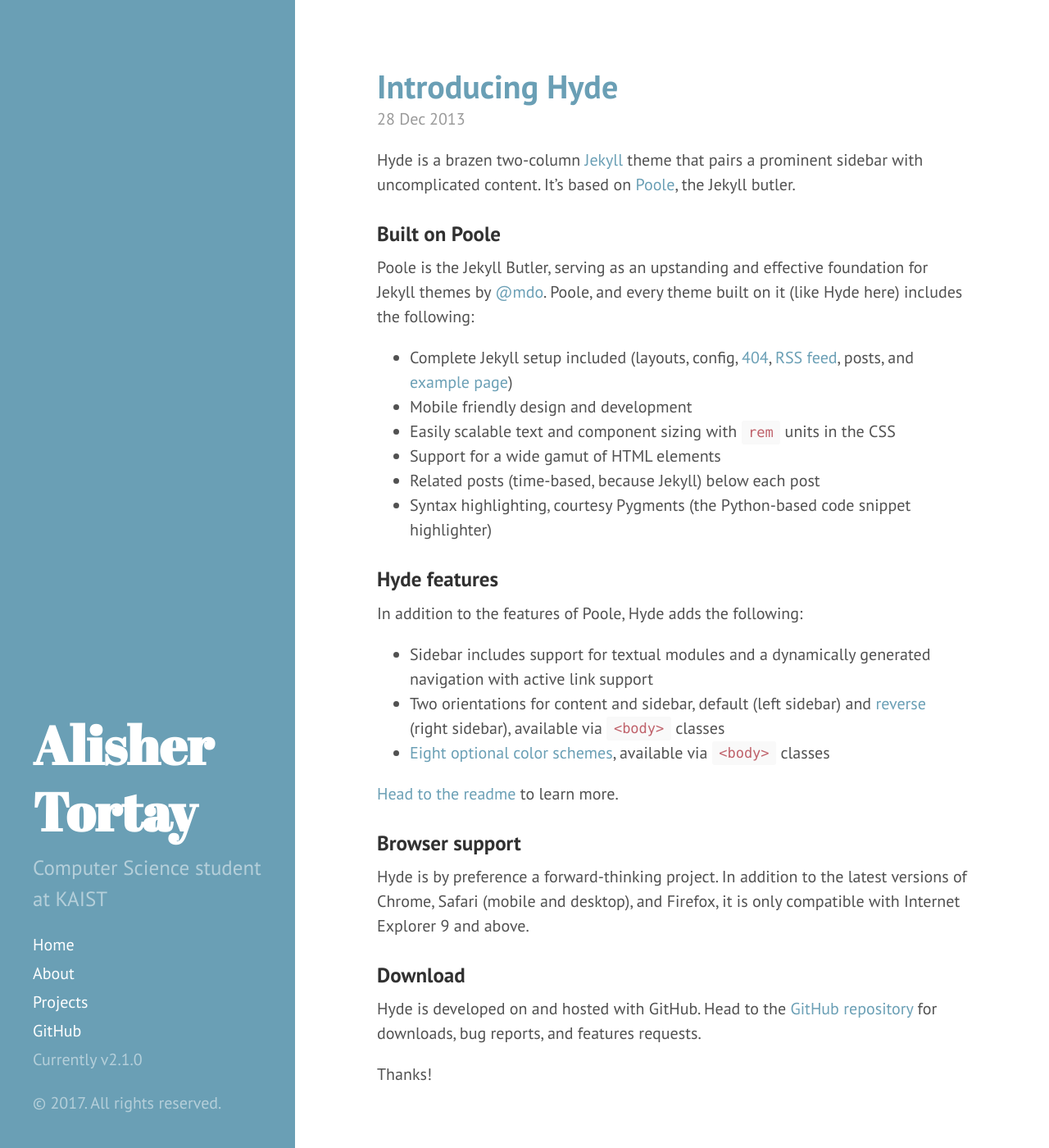
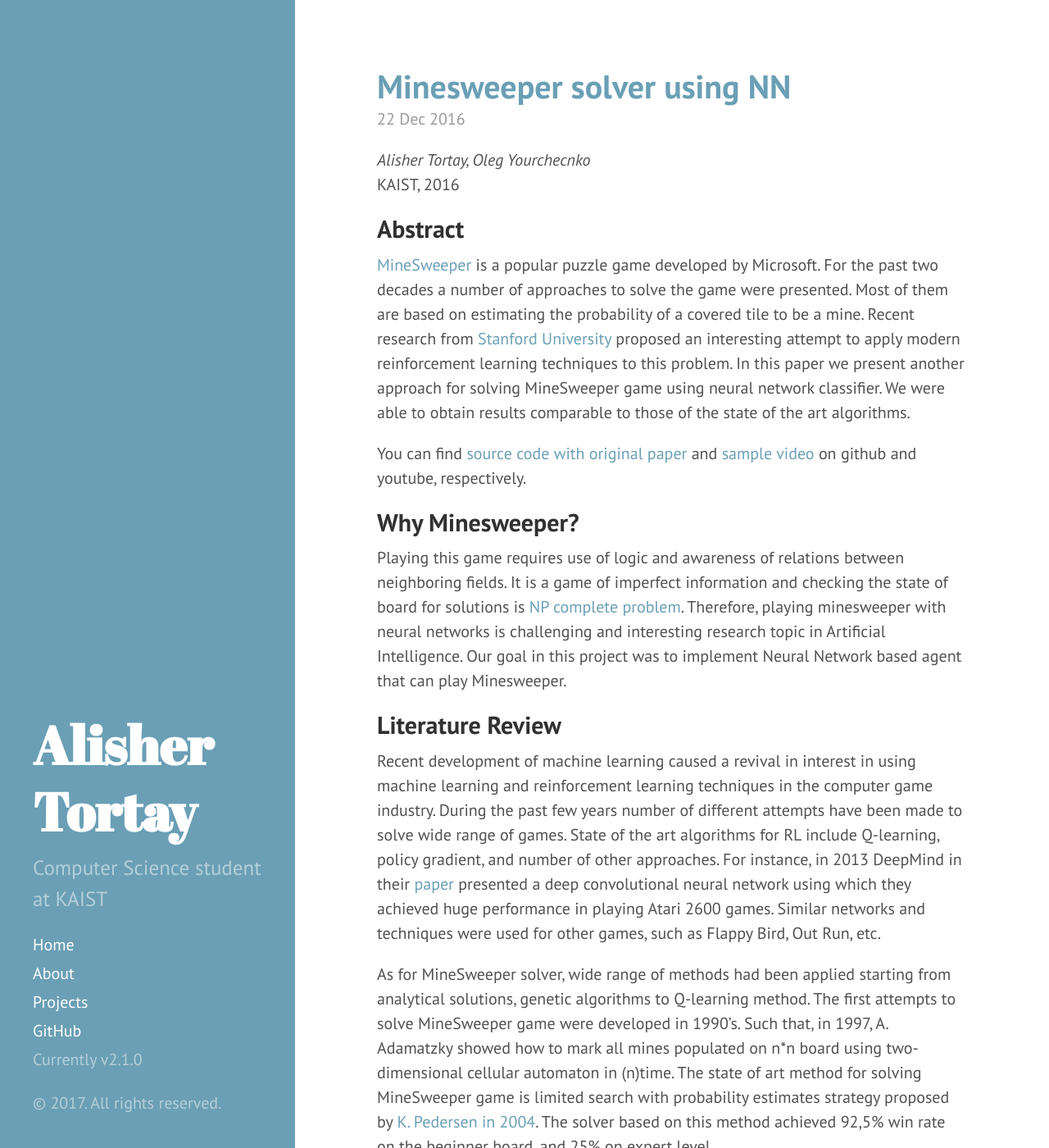
Before and after one commit to chizhik/Chizhik.github.io, a Jekyll site: the page built from index.html, in a window 1280 px wide and 1400 px high. Shown: the whole window at 82% size. Built offline with Jekyll 4.4.1, drawn with Linux system fonts in a browser that asks for light colours; Markdown is read by kramdown in place of the engine named in the settings; the list of posts is cut into pages by our own code; some of the changed text lies outside the part shown.

Commit message:
first post

```diff
--- a/_posts/2012-02-06-whats-jekyll.md
+++ /dev/null
@@ -1,12 +0,0 @@
----
-layout: post
-title: What's Jekyll?
----
-
-[Jekyll](http://jekyllrb.com) is a static site generator, an open-source tool for creating simple yet powerful websites of all shapes and sizes. From [the project's readme](https://github.com/mojombo/jekyll/blob/master/README.markdown):
-
-  > Jekyll is a simple, blog aware, static site generator. It takes a template directory [...] and spits out a complete, static website suitable for serving with Apache or your favorite web server. This is also the engine behind GitHub Pages, which you can use to host your project’s page or blog right here from GitHub.
-
-It's an immensely useful tool and one we encourage you to use here with Hyde.
-
-Find out more by [visiting the project on GitHub](https://github.com/mojombo/jekyll).
--- a/_posts/2012-02-07-example-content.md
+++ /dev/null
@@ -1,138 +0,0 @@
----
-layout: post
-title: Example content
----
-
-
-<div class="message">
-  Howdy! This is an example blog post that shows several types of HTML content supported in this theme.
-</div>
-
-Cum sociis natoque penatibus et magnis <a href="#">dis parturient montes</a>, nascetur ridiculus mus. *Aenean eu leo quam.* Pellentesque ornare sem lacinia quam venenatis vestibulum. Sed posuere consectetur est at lobortis. Cras mattis consectetur purus sit amet fermentum.
-
-> Curabitur blandit tempus porttitor. Nullam quis risus eget urna mollis ornare vel eu leo. Nullam id dolor id nibh ultricies vehicula ut id elit.
-
-Etiam porta **sem malesuada magna** mollis euismod. Cras mattis consectetur purus sit amet fermentum. Aenean lacinia bibendum nulla sed consectetur.
-
-## Inline HTML elements
-
-HTML defines a long list of available inline tags, a complete list of which can be found on the [Mozilla Developer Network](https://developer.mozilla.org/en-US/docs/Web/HTML/Element).
-
-- **To bold text**, use `<strong>`.
-- *To italicize text*, use `<em>`.
-- Abbreviations, like <abbr title="HyperText Markup Langage">HTML</abbr> should use `<abbr>`, with an optional `title` attribute for the full phrase.
-- Citations, like <cite>&mdash; Mark otto</cite>, should use `<cite>`.
-- <del>Deleted</del> text should use `<del>` and <ins>inserted</ins> text should use `<ins>`.
-- Superscript <sup>text</sup> uses `<sup>` and subscript <sub>text</sub> uses `<sub>`.
-
-Most of these elements are styled by browsers with few modifications on our part.
-
-## Heading
-
-Vivamus sagittis lacus vel augue rutrum faucibus dolor auctor. Duis mollis, est non commodo luctus, nisi erat porttitor ligula, eget lacinia odio sem nec elit. Morbi leo risus, porta ac consectetur ac, vestibulum at eros.
-
-### Code
-
-Cum sociis natoque penatibus et magnis dis `code element` montes, nascetur ridiculus mus.
-
-{% highlight js %}
-// Example can be run directly in your JavaScript console
-
-// Create a function that takes two arguments and returns the sum of those arguments
-var adder = new Function("a", "b", "return a + b");
-
-// Call the function
-adder(2, 6);
-// > 8
-{% endhighlight %}
-
-Aenean lacinia bibendum nulla sed consectetur. Etiam porta sem malesuada magna mollis euismod. Fusce dapibus, tellus ac cursus commodo, tortor mauris condimentum nibh, ut fermentum massa.
-
-### Gists via GitHub Pages
-
-Vestibulum id ligula porta felis euismod semper. Nullam quis risus eget urna mollis ornare vel eu leo. Donec sed odio dui.
-
-{% gist 5555251 gist.md %}
-
-Aenean eu leo quam. Pellentesque ornare sem lacinia quam venenatis vestibulum. Nullam quis risus eget urna mollis ornare vel eu leo. Cum sociis natoque penatibus et magnis dis parturient montes, nascetur ridiculus mus. Donec sed odio dui. Vestibulum id ligula porta felis euismod semper.
-
-### Lists
-
-Cum sociis natoque penatibus et magnis dis parturient montes, nascetur ridiculus mus. Aenean lacinia bibendum nulla sed consectetur. Etiam porta sem malesuada magna mollis euismod. Fusce dapibus, tellus ac cursus commodo, tortor mauris condimentum nibh, ut fermentum massa justo sit amet risus.
-
-* Praesent commodo cursus magna, vel scelerisque nisl consectetur et.
-* Donec id elit non mi porta gravida at eget metus.
-* Nulla vitae elit libero, a pharetra augue.
-
-Donec ullamcorper nulla non metus auctor fringilla. Nulla vitae elit libero, a pharetra augue.
-
-1. Vestibulum id ligula porta felis euismod semper.
-2. Cum sociis natoque penatibus et magnis dis parturient montes, nascetur ridiculus mus.
-3. Maecenas sed diam eget risus varius blandit sit amet non magna.
-
-Cras mattis consectetur purus sit amet fermentum. Sed posuere consectetur est at lobortis.
-
-<dl>
-  <dt>HyperText Markup Language (HTML)</dt>
-  <dd>The language used to describe and define the content of a Web page</dd>
-
-  <dt>Cascading Style Sheets (CSS)</dt>
-  <dd>Used to describe the appearance of Web content</dd>
-
-  <dt>JavaScript (JS)</dt>
-  <dd>The programming language used to build advanced Web sites and applications</dd>
-</dl>
-
-Integer posuere erat a ante venenatis dapibus posuere velit aliquet. Morbi leo risus, porta ac consectetur ac, vestibulum at eros. Nullam quis risus eget urna mollis ornare vel eu leo.
-
-### Images
-
-Quisque consequat sapien eget quam rhoncus, sit amet laoreet diam tempus. Aliquam aliquam metus erat, a pulvinar turpis suscipit at.
-
-![placeholder](http://placehold.it/800x400 "Large example image")
-![placeholder](http://placehold.it/400x200 "Medium example image")
-![placeholder](http://placehold.it/200x200 "Small example image")
-
-### Tables
-
-Aenean lacinia bibendum nulla sed consectetur. Lorem ipsum dolor sit amet, consectetur adipiscing elit.
-
-<table>
-  <thead>
-    <tr>
-      <th>Name</th>
-      <th>Upvotes</th>
-      <th>Downvotes</th>
-    </tr>
-  </thead>
-  <tfoot>
-    <tr>
-      <td>Totals</td>
-      <td>21</td>
-      <td>23</td>
-    </tr>
-  </tfoot>
-  <tbody>
-    <tr>
-      <td>Alice</td>
-      <td>10</td>
-      <td>11</td>
-    </tr>
-    <tr>
-      <td>Bob</td>
-      <td>4</td>
-      <td>3</td>
-    </tr>
-    <tr>
-      <td>Charlie</td>
-      <td>7</td>
-      <td>9</td>
-    </tr>
-  </tbody>
-</table>
-
-Nullam id dolor id nibh ultricies vehicula ut id elit. Sed posuere consectetur est at lobortis. Nullam quis risus eget urna mollis ornare vel eu leo.
-
------
-
-Want to see something else added? <a href="https://github.com/poole/poole/issues/new">Open an issue.</a>
--- a/_posts/2013-12-28-introducing-hyde.md
+++ /dev/null
@@ -1,37 +0,0 @@
----
-layout: post
-title: Introducing Hyde
----
-
-Hyde is a brazen two-column [Jekyll](http://jekyllrb.com) theme that pairs a prominent sidebar with uncomplicated content. It's based on [Poole](http://getpoole.com), the Jekyll butler.
-
-### Built on Poole
-
-Poole is the Jekyll Butler, serving as an upstanding and effective foundation for Jekyll themes by [@mdo](https://twitter.com/mdo). Poole, and every theme built on it (like Hyde here) includes the following:
-
-* Complete Jekyll setup included (layouts, config, [404](/404), [RSS feed](/atom.xml), posts, and [example page](/about))
-* Mobile friendly design and development
-* Easily scalable text and component sizing with `rem` units in the CSS
-* Support for a wide gamut of HTML elements
-* Related posts (time-based, because Jekyll) below each post
-* Syntax highlighting, courtesy Pygments (the Python-based code snippet highlighter)
-
-### Hyde features
-
-In addition to the features of Poole, Hyde adds the following:
-
-* Sidebar includes support for textual modules and a dynamically generated navigation with active link support
-* Two orientations for content and sidebar, default (left sidebar) and [reverse](https://github.com/poole/lanyon#reverse-layout) (right sidebar), available via `<body>` classes
-* [Eight optional color schemes](https://github.com/poole/hyde#themes), available via `<body>` classes
-
-[Head to the readme](https://github.com/poole/hyde#readme) to learn more.
-
-### Browser support
-
-Hyde is by preference a forward-thinking project. In addition to the latest versions of Chrome, Safari (mobile and desktop), and Firefox, it is only compatible with Internet Explorer 9 and above.
-
-### Download
-
-Hyde is developed on and hosted with GitHub. Head to the <a href="https://github.com/poole/hyde">GitHub repository</a> for downloads, bug reports, and features requests.
-
-Thanks!
--- /dev/null
+++ b/_posts/2016-12-22-minesweeper-solver-using-nn.md
@@ -0,0 +1,167 @@
+---
+layout: post
+title: Minesweeper solver using NN
+---
+
+_Alisher Tortay, Oleg Yourchecnko_
+KAIST, 2016
+
+## Abstract
+
+[MineSweeper](https://en.wikipedia.org/wiki/Minesweeper_(video_game)) is a popular puzzle game developed by Microsoft. For the past two decades a number of approaches to solve the game were presented. Most of them are based on estimating the probability of a covered tile to be a mine. Recent research from [Stanford University](http://cs229.stanford.edu/proj2015/372_report.pdf) proposed an interesting attempt to apply modern reinforcement learning techniques to this problem. In this paper we present another approach for solving MineSweeper game using neural network classifier. We were able to obtain results comparable to those of  the state of the art algorithms.
+
+You can find [source code with original paper](https://github.com/Chizhik/minesweeper) and [sample video](https://youtu.be/m93DKCp-P0c) on github and youtube, respectively.
+
+## Why Minesweeper?
+
+Playing this game requires use of logic and awareness of relations between neighboring fields. It is a game of imperfect information and checking the state of board for solutions is [NP complete problem](http://web.mat.bham.ac.uk/R.W.Kaye/minesw/ordmsw.htm). Therefore, playing minesweeper with neural networks is challenging and interesting research topic in Artificial Intelligence. Our goal in this project was to implement Neural Network based agent that can play Minesweeper.
+
+## Literature Review
+
+Recent development of machine learning caused a revival in interest in using machine learning and reinforcement learning techniques in the computer game industry. During the past few years number of different attempts have been made to solve wide range of games. State of the art algorithms for RL include Q-learning, policy gradient, and number of other approaches. For instance, in 2013 DeepMind in their [paper](https://deepmind.com/research/publications/playing-atari-deep-reinforcement-learning/) presented a deep convolutional neural network using which they achieved huge performance in playing Atari 2600 games. Similar networks and techniques were used for other games, such as Flappy Bird, Out Run, etc.
+
+As for MineSweeper solver, wide range of methods had been applied starting from analytical solutions, genetic algorithms to Q-learning method. The first attempts to solve MineSweeper game were developed in 1990’s. Such that, in 1997, A. Adamatzky showed how to mark all mines populated on n*n board using two-dimensional cellular automaton in (n)time. The state of art method for solving MineSweeper game is limited search with probability estimates strategy proposed by [K. Pedersen in 2004](http://www.minesweeper.info/articles/ComplexityMinesweeperStrategiesForGamePlaying.pdf). The solver based on this method achieved 92,5% win rate on the beginner board, and  25% on expert level.
+
+There also have been few attempts to use machine to play the game. In 2015 [students from Stanford University](http://cs229.stanford.edu/proj2015/372_report.pdf) applied supervised learning using SVM classifier and linear regression model, and Q-learning algorithm based on Q-tables. However, performance of those approaches dramatically decreases as the size of the board increases. For instance, the win-rate for Q-learning algorithm reaches 70% for 4*4 board with 3 mines, but falls to the level of around 5% for 5*5 boards with 5 mines (the density of mines is nearly 20% on those boards). Meanwhile, other algorithms have even lower win rate.
+
+## Methods and Approach
+
+Due to the lack of availability of Minesweeper frameworks capable of implementing an automated player, we wrote our own version of minesweeper game. In our game there is no mine at position (0,0). Interface works as follows: we open a square using open(pos) function and mark a tile using mark(pos) function. This functions returns state in the form of array(1,n*m) and whether game is finished. From the game we also can obtain true positions of all mines; we will use this information to train our agents.
+
+### Supervised Learning Agent (SLA)
+
+We used supervised learning model to implement this agent. We designed three feed-forward neural networks with different sizes. Input is subboard of size `5x5`. A tile has 12 possible values: uncovered, flag, out-of-board, and integers from 0 to 8. Each tile in this subboard is represented using one hot encoding. Output is one number between 0 and 1: `probability that central tile of the 5x5 subboard does not contain a mine`. We trained our networks with with following values: 0 if central tile of 5x5 input contains a mine and 1 otherwise. We define perimeter as a set of tiles that have at least one uncovered or marked neighbor.
+
+####Supervised Learning Algorithm
+1.  begin by probing upper-left corner
+2.  **while** not game over **do**
+3.  &nbsp;&nbsp;&nbsp;&nbsp;**foreach** tile in the perimeter
+4.  &nbsp;&nbsp;&nbsp;&nbsp;&nbsp;&nbsp;&nbsp;&nbsp;predict probability
+5.  &nbsp;&nbsp;&nbsp;&nbsp;&nbsp;&nbsp;&nbsp;&nbsp;**if** probability < 0.1
+6.  &nbsp;&nbsp;&nbsp;&nbsp;&nbsp;&nbsp;&nbsp;&nbsp;&nbsp;&nbsp;&nbsp;&nbsp;mark the tile as mine
+7.  &nbsp;&nbsp;&nbsp;&nbsp;&nbsp;&nbsp;&nbsp;&nbsp;**else if** probability > 0.1
+8.  &nbsp;&nbsp;&nbsp;&nbsp;&nbsp;&nbsp;&nbsp;&nbsp;&nbsp;&nbsp;&nbsp;&nbsp;unmark the tile
+9.  &nbsp;&nbsp;&nbsp;&nbsp;&nbsp;&nbsp;&nbsp;&nbsp;**end if**
+10. &nbsp;&nbsp;&nbsp;&nbsp;**end foreach**
+11. &nbsp;&nbsp;&nbsp;&nbsp;**foreach** tile in the perimeter
+12. &nbsp;&nbsp;&nbsp;&nbsp;&nbsp;&nbsp;&nbsp;&nbsp;predict probability
+13. &nbsp;&nbsp;&nbsp;&nbsp;&nbsp;&nbsp;&nbsp;&nbsp;save this training sample into experience buffer
+14. &nbsp;&nbsp;&nbsp;&nbsp;**end foreach**
+15. &nbsp;&nbsp;&nbsp;&nbsp;open a tile with maximal probability
+16. **end while**
+17. train network using random sample from experience buffer
+
+As you can see from the algorithm we save training samples into experience buffer and trained our networks by randomly choosing samples from the buffer. Moreover, we predict probabilities for each tile of perimeter twice. In first round we put or remove flags. In second round we use information from uncovered tiles as well as flag information form first round. After predicting probabilities from second round we open the tile with highest probability (of being safe).
+
+Input size is 25 * 12 = 300. We designed three feed-forward neural networks for supervised learning model.
+1. **Small**:  Three hidden layers of sizes 300, 256, and 128, respectively
+2. **Large-A**: Four hidden layers of size 300, 256, 128, and 64, respectively
+3. **Large-B**: Four hidden layers of size 300, 256, 256, and 128, respectively
+
+It is important to point out that this model **scales perfectly** on a board of any size because we always train the same network. That is, training and prediction time is same for all boards.
+
+### Modified Supervised Learning Agent (MSLA)
+
+In some cases it is impossible to say if a given tile contains a mine. Therefore, in the model above we train our network with values that are sometimes **infeasible**. For example, suppose we have two covered tiles with same “true” probability of being safe. Ideally in this case our model should return 0.5 probability for each. However, we always train our model only with 1 or 0. To solve this problem we implemented modified version of supervised learning model. In this modification instead of training with 1 and 0, we use probabilities from other solver. In other words we approximate another solver using neural networks. This approach is useful when computation time of original solver is too long. In this model we used very simple solver based on additive properties of Minesweeper game.
+
+## Results and Analysis
+
+Before testing we trained each of three supervised learning networks on 16x16 board with different number of mines.
+
+<center>
+	<img src="/assets/pictures/minesweeper/16x16perf.jpg" alt="Performance on board of size 16 by 16" style="width: 700px;"/>
+</center>
+
+We tested all three SLA Neural Networks on 16x16 boards with different mine numbers . From the line chart above we can see that neural networks with 4 hidden layers (Large-A and Large-B) perform better that network with 3 hidden layers (Small) on boards with low density of mines. However, on boards with high density of mines Small performs better than both Large-A and Large-B. In general, Large-B and Large-A have similar win rates over all mine densities.
+
+<center>
+	<img src="/assets/pictures/minesweeper/8x8perf.jpg" alt="Performance on board of size 8 by 8" style="width: 700px;"/>
+</center>
+
+We also tested all three SLA Neural Networks on 8x8 boards with different mine numbers. Small has the highest win rate and Large-A has the lowest win rate over all mine densities. In general, Large-B perform similar to Large-A, however, on boards with moderate density it matches with Small.
+
+These results were quite surprising; we expected that NNs with more layers will perform better since they have higher complexity. However, more layers take more time to train. That could be a reason of their poor performance. It is also important how NNs are trained. If NN is trained only on boards with low density of mines, it will have very low win rate on boards with high density of mines.
+
+From the table below we can see that both MSLA and solver for MSLA have low win rate compared to our SLA networks. However, it is worth noticing that MSLA approximates its solver quite well. Therefore, solver is the bottleneck for MSLA. This problem could be solved using a better solver to approximate.
+
+<table>
+	<thead>
+		<tr>
+			<th>Board size and # of mines</th>
+			<th>Density</th>
+			<th>Small</th>
+			<th>Large-A</th>
+			<th>Large-B</th>
+			<th>MSLA</th>
+			<th>Solver for MSLA</th>
+			<th>Pedersen</th>
+		</tr>
+	</thead>
+	<tbody>
+		<tr>
+			<th>8x8, 8</th>
+			<th>12.5%</th>
+			<th>69.8%</th>
+			<th>65.9%</th>
+			<th>66.4%</th>
+			<th>30.7%</th>
+			<th>33.5%</th>
+			<th>92.5%</th>
+		</tr>
+		<tr>
+			<th>8x8, 10</th>
+			<th>15.6%</th>
+			<th>52.8%</th>
+			<th>49.3%</th>
+			<th>50.1%</th>
+			<th>11%</th>
+			<th>15.3%</th>
+			<th>-</th>
+		</tr>
+		<tr>
+			<th>10x10, 10</th>
+			<th>10%</th>
+			<th>-</th>
+			<th>-</th>
+			<th>-</th>
+			<th>39.2%</th>
+			<th>40%</th>
+			<th>-</th>
+		</tr>
+		<tr>
+			<th>16x16, 20</th>
+			<th>7.8%</th>
+			<th>83.4%</th>
+			<th>87.2%</th>
+			<th>87.5%</th>
+			<th>40.4%</th>
+			<th>47%</th>
+			<th>-</th>
+		</tr>
+		<tr>
+			<th>16x16, 40</th>
+			<th>15.6%</th>
+			<th>40.2%</th>
+			<th>33.7%</th>
+			<th>34.9%</th>
+			<th>0%</th>
+			<th>0%</th>
+			<th>67.7%</th>
+		</tr>
+	</tbody>
+</table>
+
+Additionally, the table compares our models to limited search with probability estimates strategy ([Pedersen](http://www.minesweeper.info/articles/ComplexityMinesweeperStrategiesForGamePlaying.pdf)) for two boards. In both cases limited search with probability estimates strategy outperforms our models. However, our models, once trained, are faster than the limited search.
+Overall, proposed models show significant improvement compare to previous attempts of using neural networks for MineSweeper agent.
+
+We also implemented convenient interface for the game to visualize the process of ‘thinking’ or estimating probabilities. In our game implementation we used different colors that would represent predicted probabilities. In figure above green color represents “safeness” and purple color represents mines. Using this representation we are able to understand  **how our model “thinks”**.  We can see that in certain tiles our agent is more confident than in others. You can watch [sample video on youtube](https://youtu.be/m93DKCp-P0c).
+
+<center>
+	<img src="/assets/pictures/minesweeper/interface.jpg" alt="User Interface" style="width: 500px;"/>
+</center>
+
+## Further Research/Work
+
+Since our MSLA approach is based on the approximation of ‘safe’ probability, one obvious way to improve success rate is to use better solver. For instance, we propose to use the **limited search with probability estimates strategy** (K. Pedersen) as a true oracle. Also, this approach will give us a better insight into situations in which it is potentially impossible to be certain about the true probability of the safe choice. This will prevent the cost function from significant fluctuations and possibly improve and speed up learning process. In addition, we believe that it would be beneficial to try to approximate other probabilistic methods, such as SCP, rejection method (for consistent belief state estimation), MCMC, etc.
+
+Find out more by [visiting the project on GitHub](https://github.com/Chizhik/minesweeper).
```
Also changed, not shown: about.md (+3 -1 lines), assets/pictures/minesweeper/16x16perf.jpg (added), assets/pictures/minesweeper/8x8perf.jpg (added), assets/pictures/minesweeper/interface.jpg (added).
